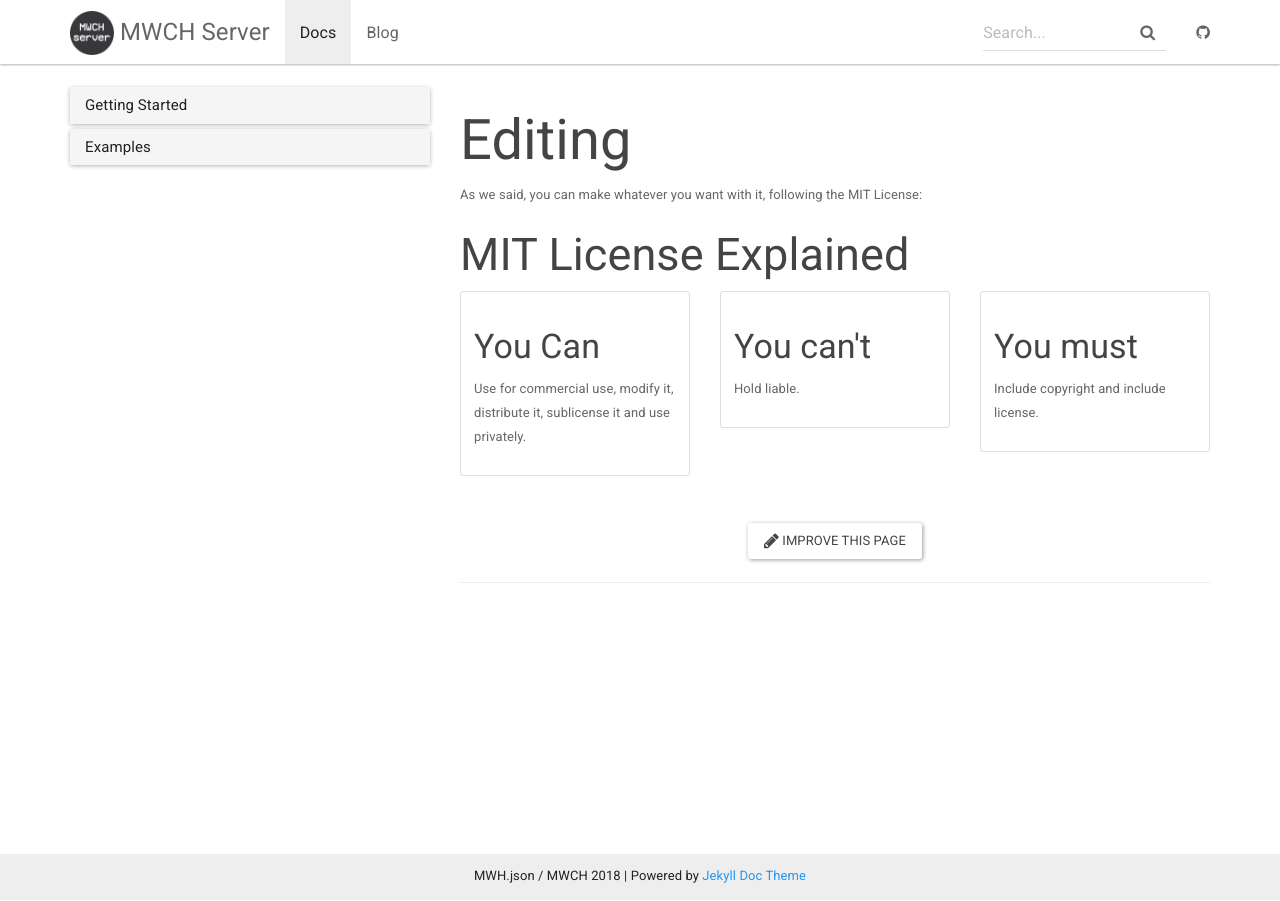
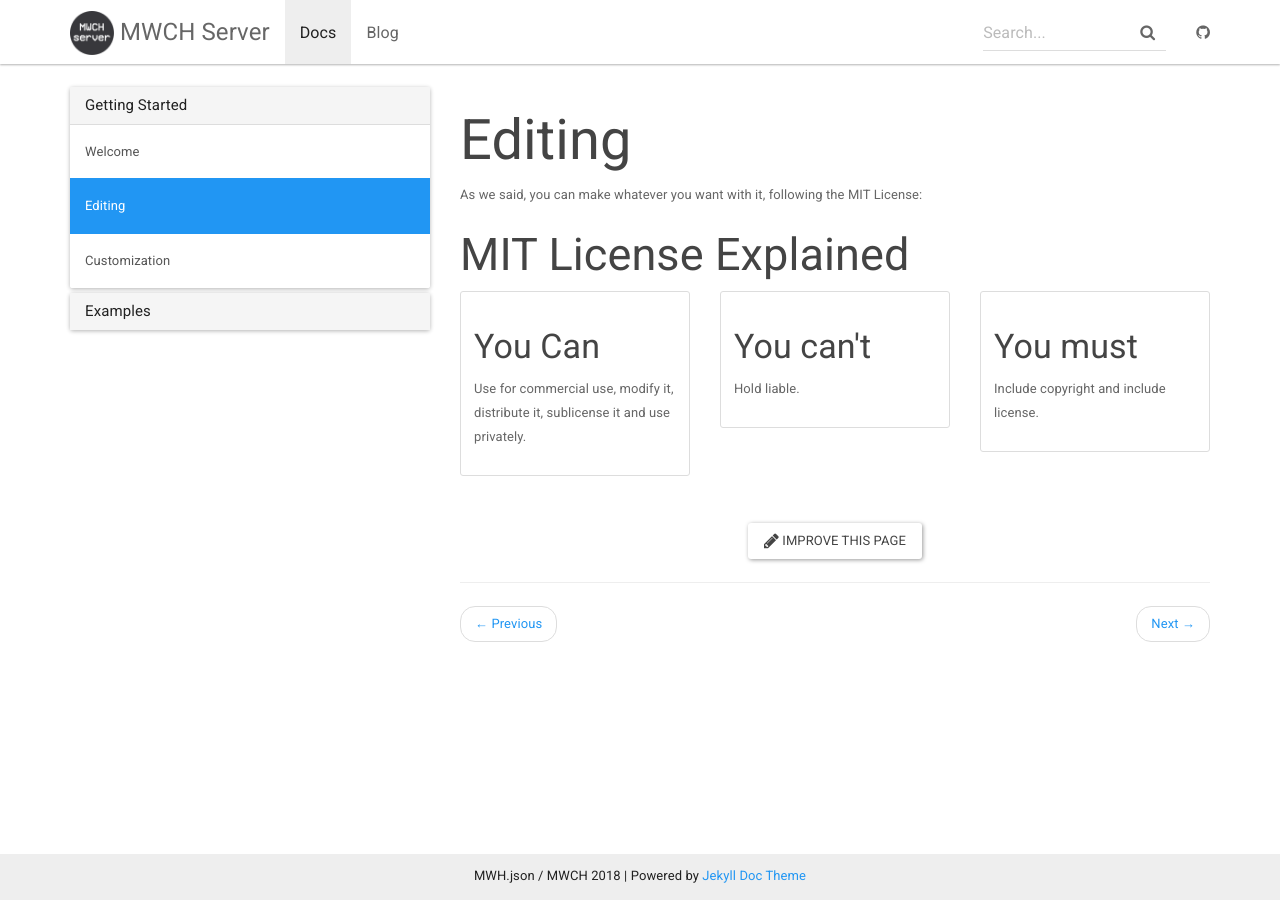
Before and after one commit to nattapong3912/website, a Jekyll site: the page built from _docs/editing.md, in a window 1280 px wide. Built offline with Jekyll 4.4.1, drawn with Linux system fonts in a browser that asks for light colours; nearby versions of some CDN libraries.

Commit message:
Update docs.yml

```diff
--- a/_data/docs.yml
+++ b/_data/docs.yml
@@ -1,7 +1,7 @@
 - title: Getting Started
   docs:
   - home
-  - themes
+  - editing
   - customization
 
 - title: Examples
```
